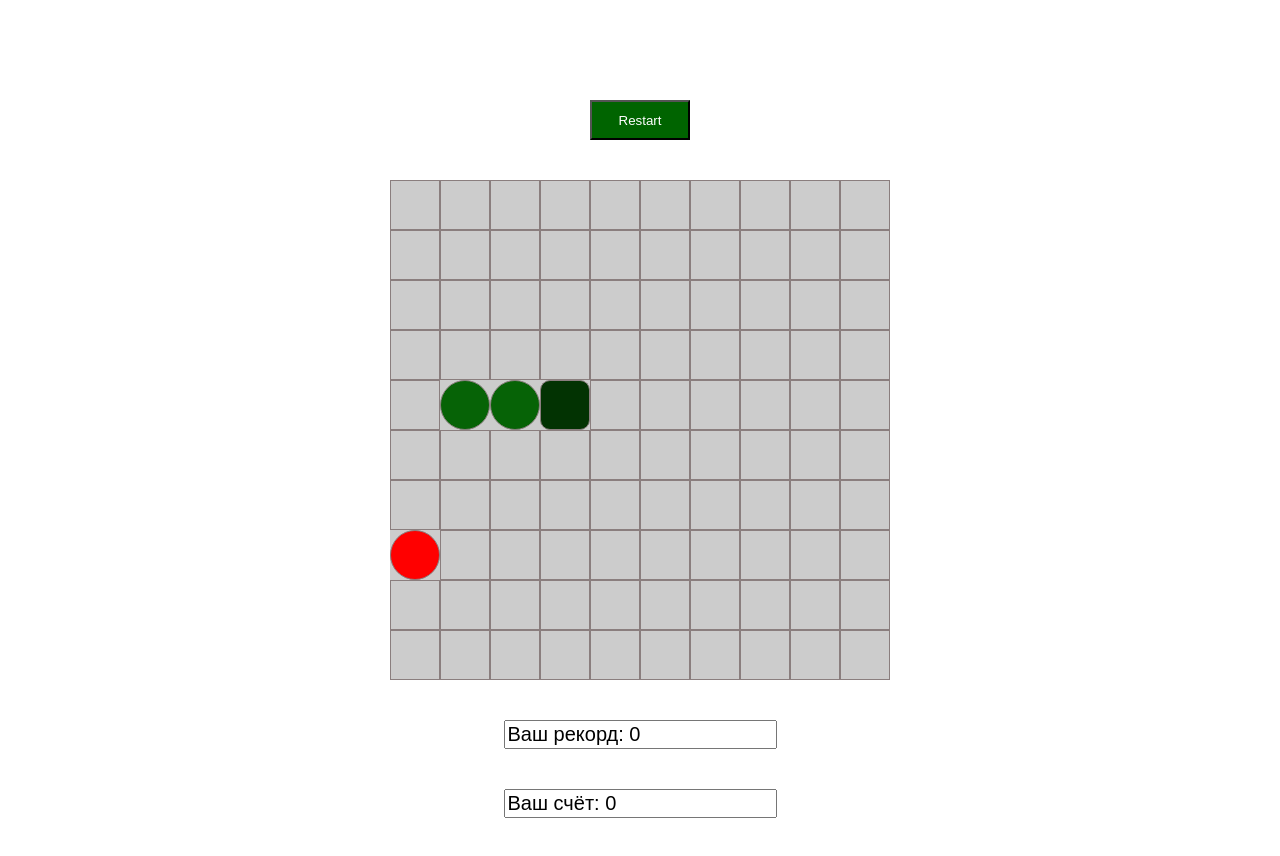
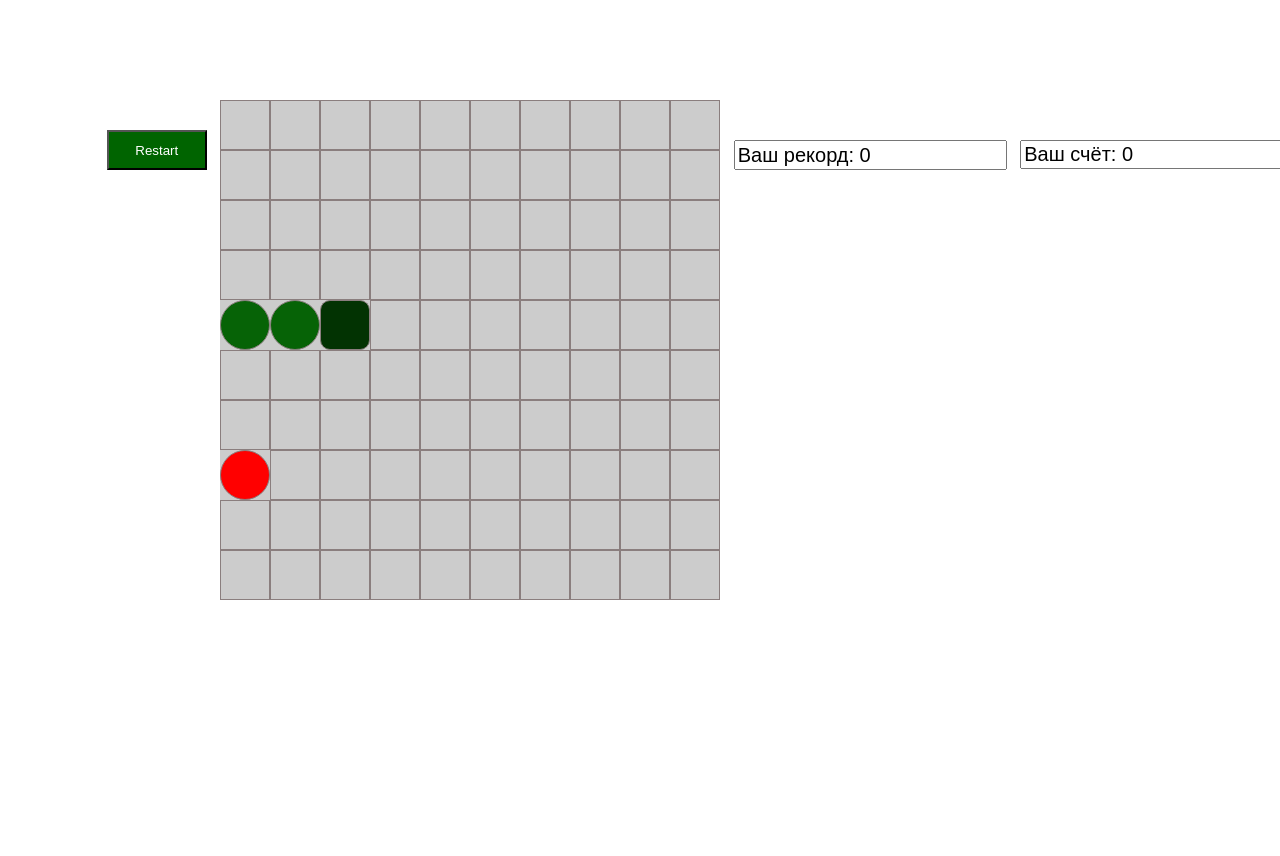
Before and after one commit to BatanAndrei/snake_game_ES6, a plain HTML site: page index.html in a window 1280 px wide. After the commit the page ends 800 px from the top, so only its background shows below. Drawn offline with Linux system fonts and the light colour scheme.

Commit message:
initial commit

```diff
--- a/Main.js
+++ b/Main.js
@@ -78,21 +78,22 @@ class Apple extends GameField {
         this.b = b;
 }
 
+    getPosition() {
+         this.posX = Math.round(Math.random() * (10 - 1) + 1);
+         this.posY = Math.round(Math.random() * (10 - 1) + 1);
+         this.appleCoordinates = [this.posX, this.posY];
+         console.log(this.appleCoordinates)
+}
+
     drow() {
         this.apple = document.querySelector('[posX = "' + this.appleCoordinates[0] + '"][posY = "' + this.appleCoordinates[1] + '"]');
         this.apple.classList.add('apple');   //присваиваем координаты яблоку и class отрисовки
 
         while (this.apple.classList.contains('snakeBody')){  //цикл - пока яблоко находиться по вверх змеи, выполняем тело цикла
-
         this.apple = document.querySelector('[posX = "' + this.appleCoordinates[0] + '"][posY = "' + this.appleCoordinates[1] + '"]');
+        this.apple.classList.add('apple');   //присваиваем координаты яблоку и class отрисовки
     }
 }
-
-    getPosition() {
-        this.posX = Math.round(Math.random() * (10 - 1) + 1);
-        this.posY = Math.round(Math.random() * (10 - 1) + 1);
-        this.appleCoordinates = [this.posX, this.posY];
-    }
 }
 
 let apples = new Apple();
@@ -249,6 +250,6 @@ class Snake extends GameField {
 let snake = new Snake();
 snake.getPosition();
 snake.drow();
-snake.move();
+//snake.move();
 snake.initInterval();
 snake.controle();
--- a/style.css
+++ b/style.css
@@ -4,6 +4,9 @@
 
 body {
     margin: 100px;
+    display: flex;
+    flex-wrap: wrap;
+    width: 1200px;
 }
 
 .field {
@@ -49,6 +52,7 @@ body {
     margin-bottom: 40px;
     font-size: 20px;
     display: block;
+    height: 30px;
 }
 
 .score {
@@ -59,6 +63,8 @@ body {
     }
 
 .button {
+    position: relative;
+    bottom: 390px;
     width: 100px;
     height: 40px;
     margin: auto;
```
Lines whose indentation alone changed are shown as unchanged.
